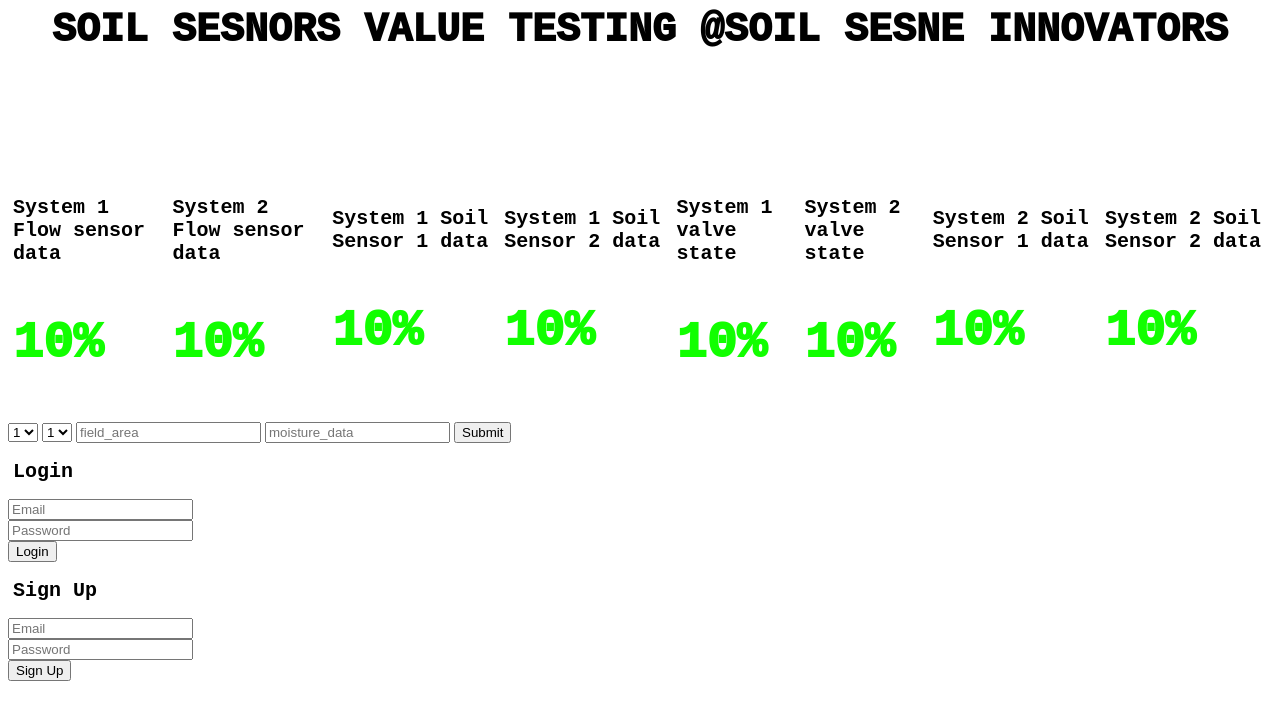
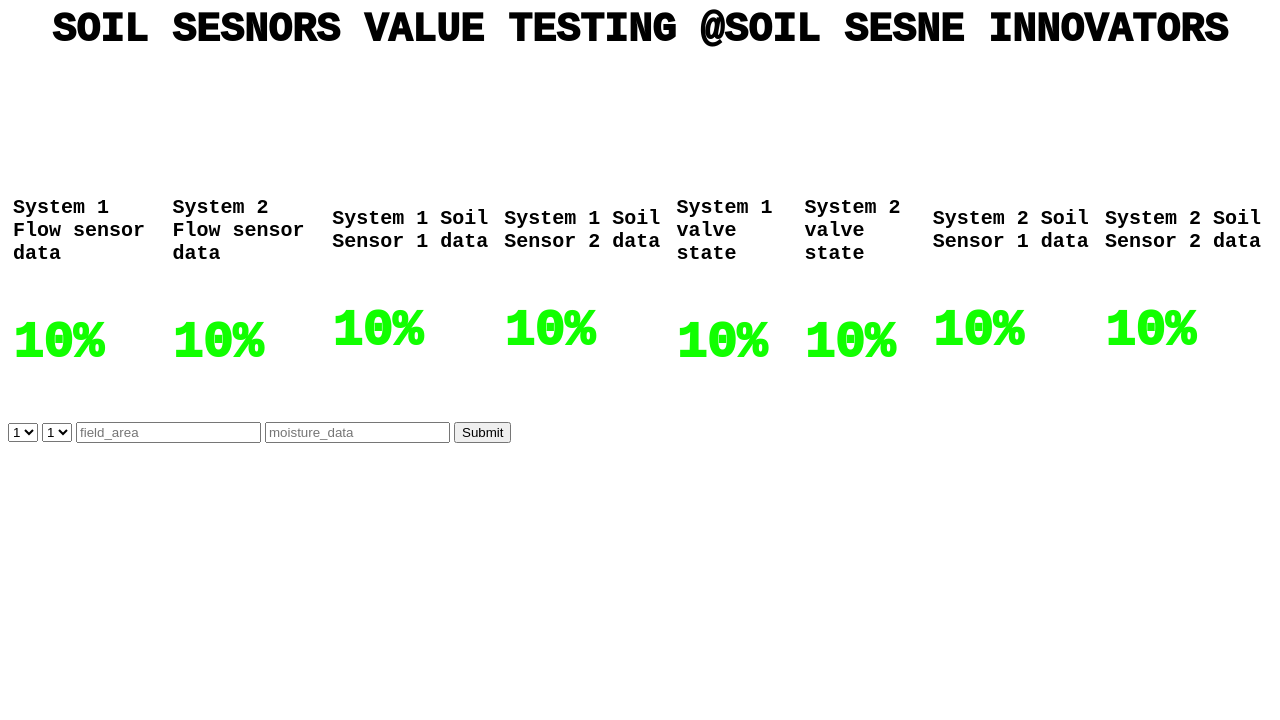
Before and after one commit to shekhsahil/FIREBASE_TESTING, a plain HTML site: page index.html in a window 1280 px wide. Drawn offline with Linux system fonts and the light colour scheme; no server answers.

Commit message:
Update index.html

```diff
--- a/index.html
+++ b/index.html
@@ -95,44 +95,21 @@
 
     <form id="dataForm">
       <select id="selectOption1">
-        <option value= "1">1</option>
-        <option value= "2">2</option>
-        <option value= "3">3</option>
+        <option value="1">1</option>
+        <option value="2">2</option>
+        <option value="3">3</option>
       </select>
       <select id="selectOption2">
         <!-- Your select options here -->
-        <option value= "1">1</option>
-        <option value= "2">2</option>
-        <option value= "3">3</option>
-
+        <option value="1">1</option>
+        <option value="2">2</option>
+        <option value="3">3</option>
       </select>
       <input type="number" id="field_area" placeholder="field_area" />
       <input type="number" id="moisture_data" placeholder="moisture_data" />
       <button type="submit">Submit</button>
     </form>
     <!-- DATA SENDING  END -->
-
-
-    <!-- LOGIN AND SIGNUP FORM START  -->
-     <!-- Login Form -->
-     <h2>Login</h2>
-     <form>
-         <input type="email" id="email" placeholder="Email" required><br>
-         <input type="password" id="password" placeholder="Password" required><br>
-         <button type="button" onclick="login()">Login</button>
-     </form>
-
-     <!-- Signup Form -->
-     <h2>Sign Up</h2>
-     <form>
-         <input type="email" id="signupEmail" placeholder="Email" required><br>
-         <input type="password" id="signupPassword" placeholder="Password" required><br>
-         <button type="button" onclick="signup()">Sign Up</button>
-     </form>
-
-    <!-- LOGIN AND SIGNUP FORM END  -->
-
-
 
     <!-- the scripts for products you want to access must be added-->
 
@@ -143,9 +120,6 @@
     <script type="module">
       // Import the functions you need from the SDKs you need
       import { initializeApp } from "https://www.gstatic.com/firebasejs/9.20.0/firebase-app.js";
-      // TODO: Add SDKs for Firebase products that you want to use
-      // https://firebase.google.com/docs/web/setup#available-libraries
-
       // Your web app's Firebase configuration here (Do not use the existing configuration)
       const firebaseConfig = {
         apiKey: "AIzaSyAG9_-Ca9R9wBuoZy0mgKd4i4Ev_d1K69c",
@@ -247,43 +221,6 @@
       });
 
       // DATA SENDING TO FIREBASE SCRIPT END
-
-
-       // Function to handle user login
-       function login() {
-            const email = document.getElementById("email").value;
-            const password = document.getElementById("password").value;
-
-            firebase.auth().signInWithEmailAndPassword(email, password)
-                .then((userCredential) => {
-                    // User successfully logged in
-                    alert("Login successful");
-                    // Redirect to the next page or perform further actions
-                    window.location.href = "next_page.html";
-                })
-                .catch((error) => {
-                    // Handle login errors
-                    alert(error.message);
-                });
-        }
-
-        // Function to handle user registration (signup)
-        function signup() {
-            const email = document.getElementById("signupEmail").value;
-            const password = document.getElementById("signupPassword").value;
-
-            firebase.auth().createUserWithEmailAndPassword(email, password)
-                .then((userCredential) => {
-                    // User registered successfully
-                    alert("Registration successful");
-                    // Redirect to the next page or perform further actions
-                    window.location.href = "next_page.html";
-                })
-                .catch((error) => {
-                    // Handle registration errors
-                    alert(error.message);
-                });
-        }
     </script>
   </body>
 </html>
```
